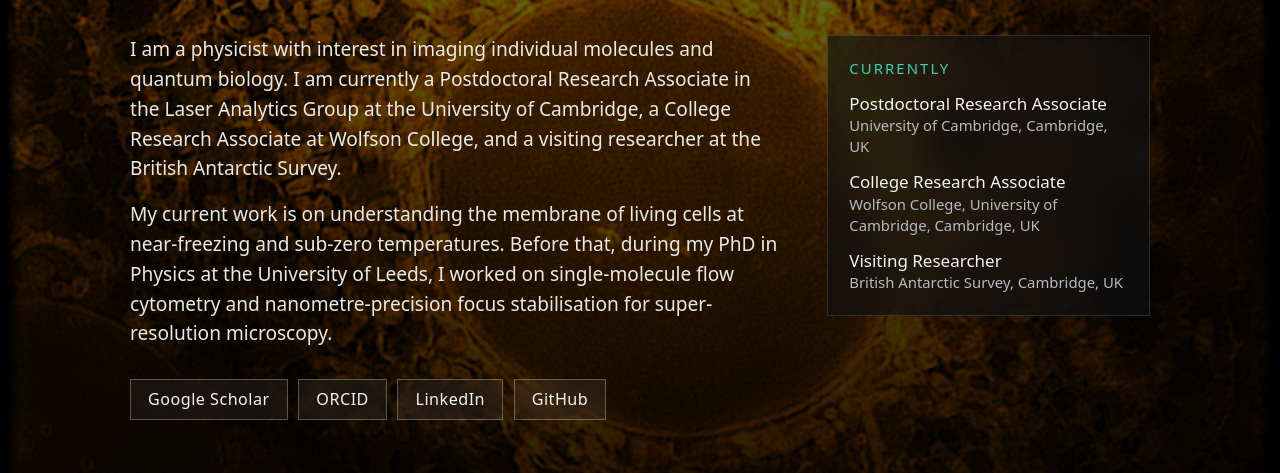
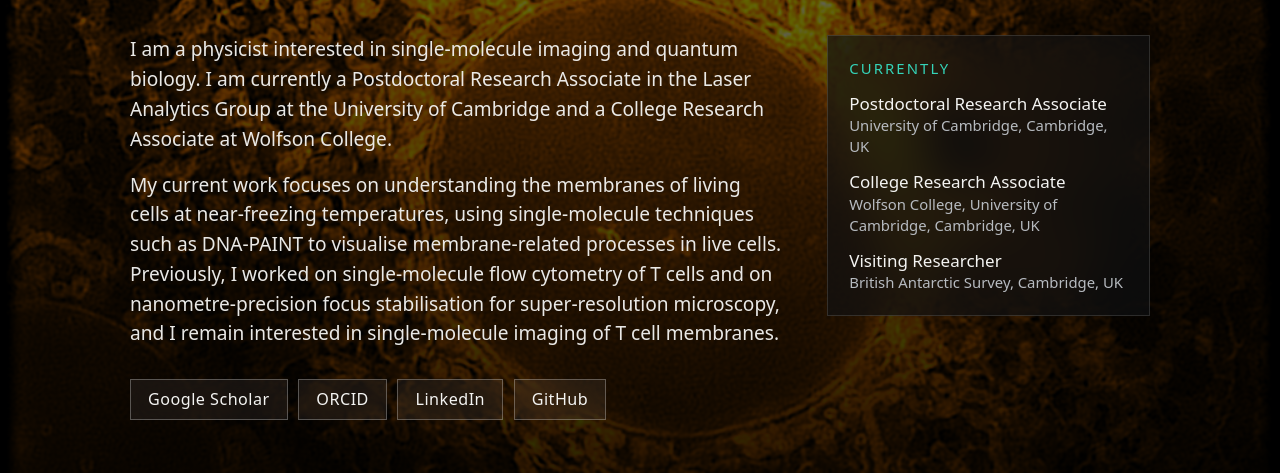
Before and after one commit to astormic/my-portfolio, an Astro site: page / in a window 1280 px wide. Shown: the part 276-749 px from the top of the page. Built offline with nearby package versions, Linux system fonts and the light colour scheme; Astro itself is replaced by a stand-in of ours.

Commit message:
Update bio, add single-molecule expertise
Rewrite the home page bio, rename Skills to Expertise and list SMLM,
DNA-PAINT, sptPALM and SPT. Use the Laser Analytics Group name on the
cold-imaging project.

Co-Authored-By: Claude Opus 5.5 <noreply@anthropic.com>
Claude-Session: https://claude.ai/code/session_018ynjiwKq4grqQS9nN9AyEA

```diff
--- a/src/content/research/cold-imaging.md
+++ b/src/content/research/cold-imaging.md
@@ -3,11 +3,11 @@ title: 'Dynamic live cell imaging at sub-zero temperatures'
 date: 2025-03-01
 kind: 'project'
 period: 'Mar 2025 - Present'
-place: 'Kaminski Group, University of Cambridge, with the British Antarctic Survey, Cambridge, UK'
+place: 'Laser Analytics Group, University of Cambridge, with the British Antarctic Survey, Cambridge, UK'
 image: ./cold-imaging-objective.jpg
 ---
 
-A collaboration between the Kaminski Group (Department of Chemical Engineering and Biotechnology) and the British Antarctic Survey, funded by UKRI, to build a high-resolution microscopy platform for watching protein dynamics in Antarctic fish cells at sub-zero temperatures. I use super-resolution methods and solvatochromic dyes, whose emission shifts with local membrane polarity, to sense changes in membrane organisation in real time without perturbing the cell.
+A collaboration between the Laser Analytics Group (Department of Chemical Engineering and Biotechnology) and the British Antarctic Survey, funded by UKRI, to build a high-resolution microscopy platform for watching protein dynamics in Antarctic fish cells at sub-zero temperatures. I use super-resolution methods and solvatochromic dyes, whose emission shifts with local membrane polarity, to sense changes in membrane organisation in real time without perturbing the cell.
 
 - Developing a cold-compatible live-cell imaging platform
 - Probing membrane dynamics at sub-zero temperatures with solvatochromic dyes
--- a/src/pages/index.astro
+++ b/src/pages/index.astro
@@ -123,7 +123,7 @@ const sections = [
   {
     site.skills.length > 0 && (
       <section class="panel mt-6 p-6 sm:p-8">
-        <h2 class="section-title">Skills</h2>
+        <h2 class="section-title">Expertise</h2>
         <ul class="flex flex-wrap gap-2">
           {site.skills.map((skill) => (
             <li class="border border-rule bg-white/5 px-3 py-1.5 text-[0.95rem]">{skill}</li>
--- a/src/site.config.ts
+++ b/src/site.config.ts
@@ -15,8 +15,8 @@ export const site = {
 
   // Shown at the top of the home page. One string per paragraph.
   bio: [
-    'I am a physicist with interest in imaging individual molecules and quantum biology. I am currently a Postdoctoral Research Associate in the Laser Analytics Group at the University of Cambridge, a College Research Associate at Wolfson College, and a visiting researcher at the British Antarctic Survey.',
-    'My current work is on understanding the membrane of living cells at near-freezing and sub-zero temperatures. Before that, during my PhD in Physics at the University of Leeds, I worked on single-molecule flow cytometry and nanometre-precision focus stabilisation for super-resolution microscopy.',
+    'I am a physicist interested in single-molecule imaging and quantum biology. I am currently a Postdoctoral Research Associate in the Laser Analytics Group at the University of Cambridge and a College Research Associate at Wolfson College.',
+    'My current work focuses on understanding the membranes of living cells at near-freezing temperatures, using single-molecule techniques such as DNA-PAINT to visualise membrane-related processes in live cells. Previously, I worked on single-molecule flow cytometry of T cells and on nanometre-precision focus stabilisation for super-resolution microscopy, and I remain interested in single-molecule imaging of T cell membranes.',
   ],
 
   // Put your CV at public/cv.pdf and set this to '/cv.pdf' to show a
@@ -190,9 +190,14 @@ export const site = {
     },
   ],
 
+  // Shown on the home page under "Expertise".
   skills: [
+    'Single-molecule localisation microscopy (SMLM)',
+    'DNA-PAINT',
+    'sptPALM',
+    'Single-particle tracking (SPT)',
+    'Live-cell super-resolution imaging',
     'Optical microscopy and microscope development',
-    'Super-resolution microscopy and single-molecule tracking',
     'Immunostaining',
     'Python',
   ],
```
